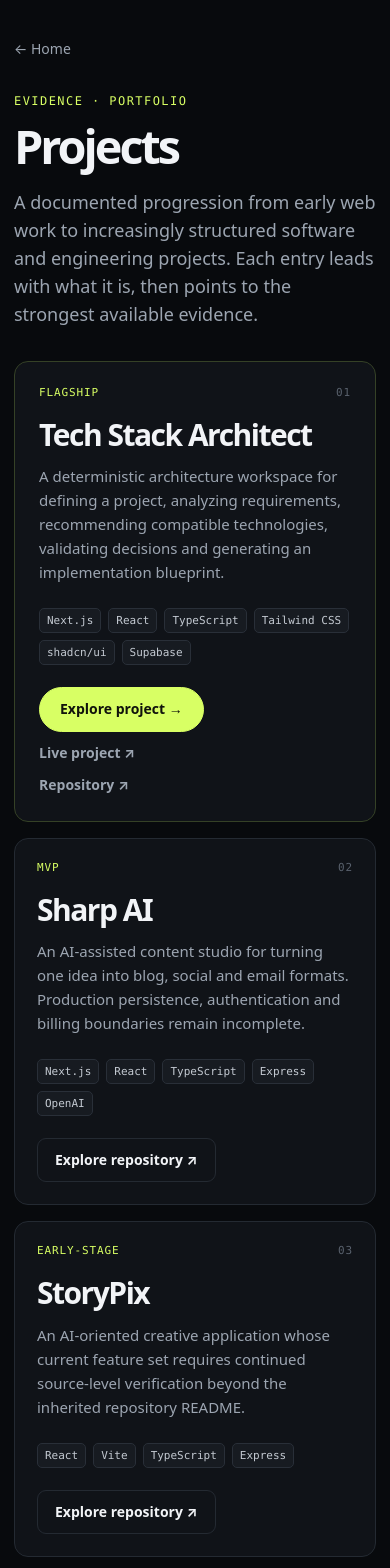
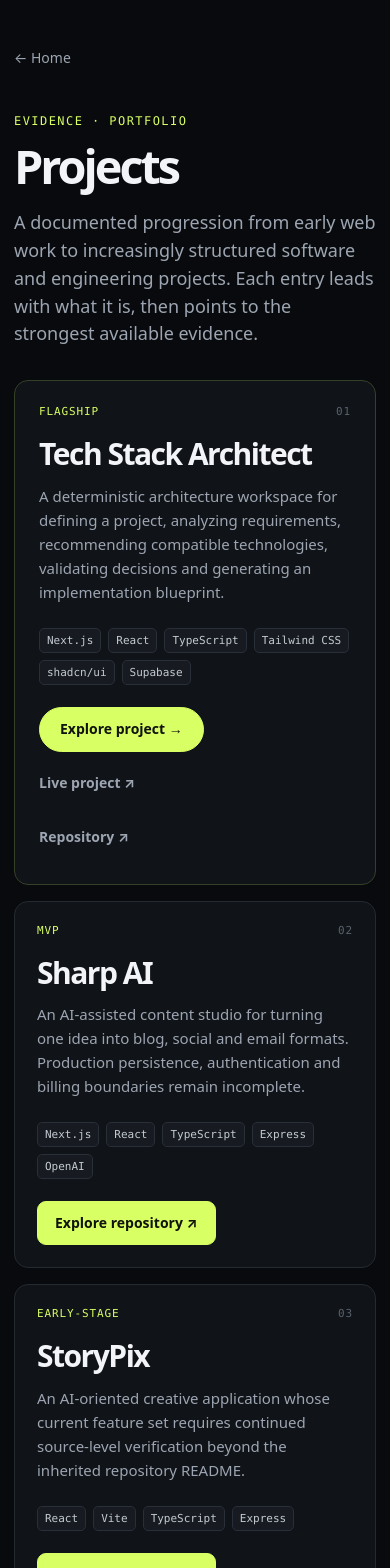
Before and after one commit to davidifeanyicelestine586-arch/David-Ifeanyi, a Next.js app: page /projects in a window 390 px wide. Shown: the top 1568 px of the page. Built offline with nearby package versions, Linux system fonts and the light colour scheme; no server answers.

Commit message:
Polish project hierarchy and responsive interaction states

```diff
--- a/app/globals.css
+++ b/app/globals.css
@@ -25,6 +25,8 @@ h1 { max-width:850px; font-size:clamp(48px,8vw,92px); line-height:.98; letter-sp
 .hero-tertiary:hover { color:var(--accent); }
 .button { min-height:44px; display:inline-flex; align-items:center; gap:9px; padding:0 17px; border:1px solid var(--line); border-radius:9px; font-weight:700; font-size:14px; background:var(--panel); }
 .button.primary { background:var(--accent); color:#10130b; border-color:var(--accent); }
+.button-project-primary { background:var(--accent); color:#10130b; border-color:var(--accent); }
+.button-project-primary:hover { background:#008E8E; border-color:#008E8E; color:#fff; }
 section { padding:110px 0; border-top:1px solid var(--line); }
 .section-head { display:grid; grid-template-columns:1fr 2fr; gap:40px; margin-bottom:48px; }
 .section-head > div { display:grid; align-content:start; gap:10px; }
@@ -35,6 +37,7 @@ h2 { font-size:clamp(30px,4vw,48px); line-height:1.05; letter-spacing:-.05em; ma
 .card.featured { grid-column:1/-1; padding:34px; }
 .card-top { display:flex; justify-content:space-between; gap:20px; align-items:flex-start; }
 .card h3 { margin:0; font-size:25px; letter-spacing:-.03em; }
+.project-type { display:block; margin-top:4px; color:#59616d; font:500 10px ui-monospace,SFMono-Regular,Menlo,Consolas,monospace; text-transform:uppercase; letter-spacing:.1em; }
 .status { font:500 11px ui-monospace,SFMono-Regular,Menlo,Consolas,monospace; color:var(--accent); border:1px solid #39452a; border-radius:999px; padding:5px 9px; white-space:nowrap; }
 .card p { color:var(--muted); }
 .tags { display:flex; flex-wrap:wrap; gap:7px; margin:20px 0; }
@@ -42,8 +45,14 @@ h2 { font-size:clamp(30px,4vw,48px); line-height:1.05; letter-spacing:-.05em; ma
 .link { min-height:44px; display:inline-flex; align-items:center; font-weight:700; font-size:14px; }
 .link:hover { color:var(--accent); }
 .link-primary { color:var(--text); }
+.link-secondary { color:var(--text); }
 .link-tertiary { color:var(--muted); }
 .project-actions { margin-top:8px; }
+.feature-system-grid { display:grid; grid-template-columns:minmax(0,1.15fr) minmax(280px,.85fr); gap:40px; align-items:start; }
+.feature-title { margin:12px 0 12px; font-size:clamp(28px,4vw,42px); letter-spacing:-.04em; }
+.feature-system-grid p { max-width:680px; }
+.workflow { display:flex; flex-wrap:wrap; gap:7px 9px; align-items:center; color:var(--accent); font:500 12px ui-monospace,SFMono-Regular,Menlo,Consolas,monospace; line-height:1.7; }
+.feature-proof { color:var(--muted); font-size:14px; margin-top:20px; }
 .skill-grid { display:grid; grid-template-columns:repeat(4,1fr); gap:12px; }
 .skill { padding:18px; border:1px solid var(--line); border-radius:10px; background:#0d1014; }
 .skill strong { display:block; margin-bottom:8px; }
@@ -61,7 +70,7 @@ footer { padding:28px 0; border-top:1px solid var(--line); color:var(--muted); f
 .footer-inner { display:flex; justify-content:space-between; gap:20px; }
 .mono { font-family:ui-monospace,SFMono-Regular,Menlo,Consolas,monospace; }
 .page-shell { min-height:100vh; padding:64px 0 110px; }
-.page-shell .back { display:inline-block; color:var(--muted); font-size:14px; margin-bottom:48px; transition:color .2s ease; }
+.page-shell .back { display:inline-flex; min-height:44px; align-items:center; color:var(--muted); font-size:14px; margin-bottom:48px; transition:color .2s ease; }
 .page-shell .back:hover { color:var(--accent); }
 .page-shell header { max-width:820px; margin-bottom:56px; }
 .page-shell h1 { margin-bottom:20px; }
@@ -77,10 +86,11 @@ footer { padding:28px 0; border-top:1px solid var(--line); color:var(--muted); f
 .project-card p { color:var(--muted); max-width:700px; margin:0; font-size:16px; }
 .project-card .tags { margin:0 0 22px; }
 .project-card .actions { margin-top:0; align-items:center; }
-.text-link { color:var(--muted); font-size:14px; font-weight:700; transition:color .2s ease; }
+.project-page-actions { gap:12px; }
+.text-link { min-height:44px; display:inline-flex; align-items:center; color:var(--muted); font-size:14px; font-weight:700; transition:color .2s ease; }
 .text-link:hover { color:var(--accent); }
 .case-study { min-height:100vh; padding:64px 0 110px; }
-.case-study .back { display:inline-block; color:var(--muted); font-size:14px; margin-bottom:48px; }
+.case-study .back { display:inline-flex; min-height:44px; align-items:center; color:var(--muted); font-size:14px; margin-bottom:48px; }
 .case-study .back:hover { color:var(--accent); }
 .case-study h1 { max-width:900px; margin:18px 0 24px; }
 .case-lede { max-width:800px; color:var(--muted); font-size:clamp(18px,2.2vw,24px); line-height:1.55; margin:0 0 24px; }
@@ -109,6 +119,7 @@ footer { padding:28px 0; border-top:1px solid var(--line); color:var(--muted); f
   .grid { grid-template-columns:1fr; }
   .skill-grid { grid-template-columns:repeat(2,1fr); }
   .card.featured { grid-column:auto; }
+  .feature-system-grid { grid-template-columns:1fr; gap:22px; }
   .contact-actions { justify-content:flex-start; }
   .page-shell { padding:44px 0 78px; }
   .page-shell .back { margin-bottom:34px; }
```
